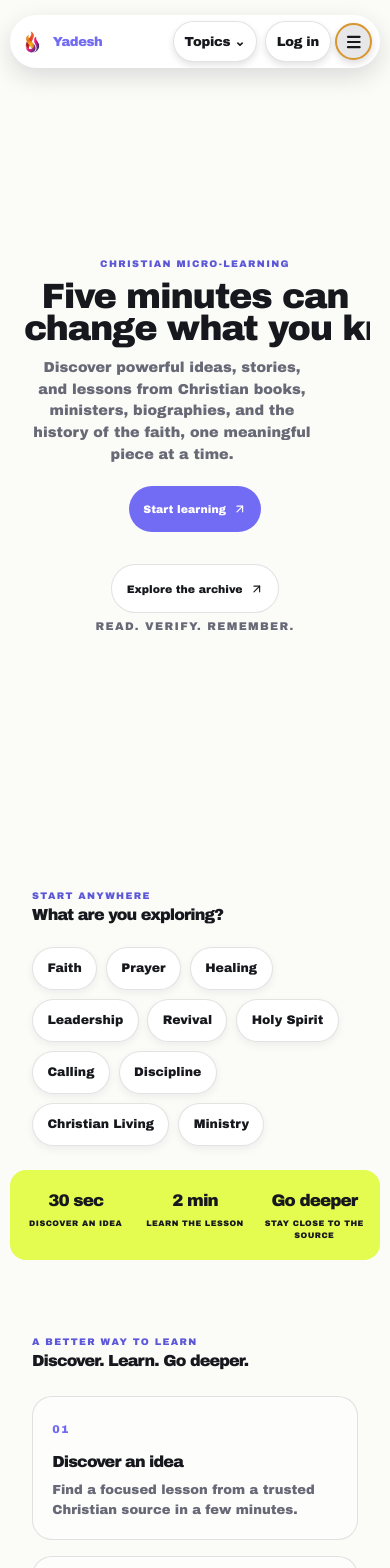
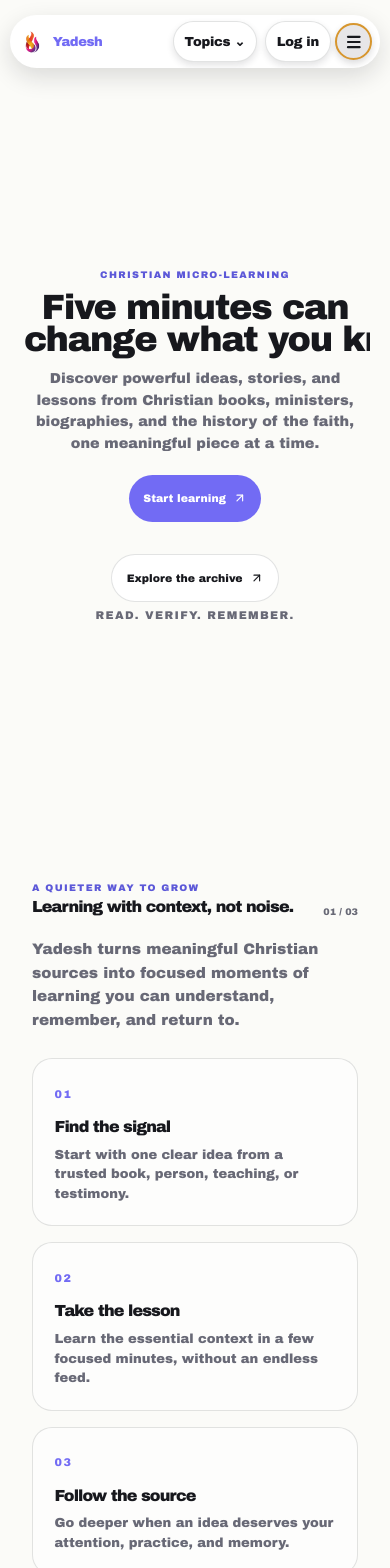
Before and after one commit to gigscode/Yadesh, a Next.js app: page / in a window 390 px wide. Shown: the top 1568 px of the page. Built offline with nearby package versions, Linux system fonts and the light colour scheme.

Commit message:
feat: update global styles for better responsiveness and visual consistency

```diff
--- a/components/legacy-feed.tsx
+++ b/components/legacy-feed.tsx
@@ -192,23 +192,13 @@ export function LegacyFeed({ showHero = true, showNav = true }: { showHero?: boo
           </div>
         </section>}
 
-        <section className="explore-section" aria-labelledby="explore-title">
-          <div className="section-heading"><div><p className="kicker">Start anywhere</p><h2 id="explore-title">What are you exploring?</h2></div></div>
-          <div className="topic-chips">{['Faith','Prayer','Healing','Leadership','Revival','Holy Spirit','Calling','Discipline','Christian Living','Ministry'].map((topic) => <a href="/explore" key={topic}>{topic}</a>)}</div>
-        </section>
-
-        <section className="proof-band" aria-label="Yadesh learning loop">
-          <div><strong>30 sec</strong><span>Discover an idea</span></div>
-          <div><strong>2 min</strong><span>Learn the lesson</span></div>
-          <div><strong>Go deeper</strong><span>Stay close to the source</span></div>
-        </section>
-
-        <section className="how-section" aria-labelledby="how-title">
-          <div className="section-heading"><div><p className="kicker">A better way to learn</p><h2 id="how-title">Discover. Learn. Go deeper.</h2></div></div>
+        <section className="how-section landing-method" aria-labelledby="how-title">
+          <div className="section-heading"><div><p className="kicker">A quieter way to grow</p><h2 id="how-title">Learning with context, not noise.</h2></div><span className="section-index">01 / 03</span></div>
+          <p className="method-intro">Yadesh turns meaningful Christian sources into focused moments of learning you can understand, remember, and return to.</p>
           <div className="how-grid">
-            <article><span>01</span><h3>Discover an idea</h3><p>Find a focused lesson from a trusted Christian source in a few minutes.</p></article>
-            <article><span>02</span><h3>Learn the lesson</h3><p>Get the useful context without wading through another endless feed.</p></article>
-            <article><span>03</span><h3>Go deeper</h3><p>Follow the source when an idea is worth remembering and practicing.</p></article>
+            <article><span>01</span><h3>Find the signal</h3><p>Start with one clear idea from a trusted book, person, teaching, or testimony.</p></article>
+            <article><span>02</span><h3>Take the lesson</h3><p>Learn the essential context in a few focused minutes, without an endless feed.</p></article>
+            <article><span>03</span><h3>Follow the source</h3><p>Go deeper when an idea deserves your attention, practice, and memory.</p></article>
           </div>
         </section>
 
```
Also changed, not shown: app/globals.css.
